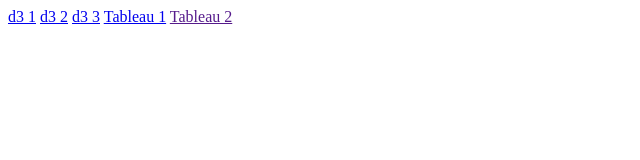
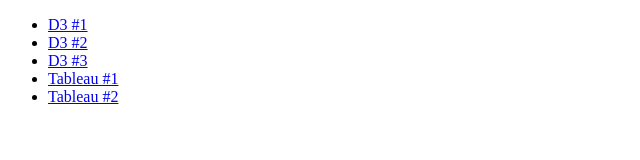
Before and after one commit to rheaxychen/info474-final, a plain HTML site: page index.html in a window 1280 px wide. Shown: the whole page, without its empty margins (0-640 px from the left). Drawn offline with Linux system fonts and the light colour scheme.

Commit message:
add last tableau and trying to map HDI.json and countries.geojson

```diff
--- a/index.html
+++ b/index.html
@@ -9,11 +9,13 @@
 </head>
 
 <body>
-	<a href="https://mparakh-1662688.github.io/project-info474/">d3 1</a>
-	<a href="https://hansol9718.github.io/final-474/">d3 2</a>
-	<a href="src/viz//viz3.html">d3 3</a>
-	<a href="https://public.tableau.com/profile/vineeth.sai.narajala#!/vizhome/INFO474/Dashboard1?publish=yes">Tableau 1</a>
-	<a href="">Tableau 2</a>
+	<ul>
+		<li><a href="https://mparakh-1662688.github.io/project-info474/">D3 #1</a></li>
+		<li><a href="https://hansol9718.github.io/final-474/">D3 #2</a></li>
+		<li><a href="src/viz//viz3.html">D3 #3</a></li>
+		<li><a href="https://public.tableau.com/profile/vineeth.sai.narajala#!/vizhome/INFO474/Dashboard1?publish=yes">Tableau #1</a></li>
+		<li><a href="https://public.tableau.com/profile/anushka.raheja#!/vizhome/vis1_15755243856440/Sheet1?publish=yes">Tableau #2</a></li>
+	</ul>
 
 </body>
 <script src="./index.js"></script>
```
Also changed, not shown: src/viz/viz3.js (+22 -9 lines).
